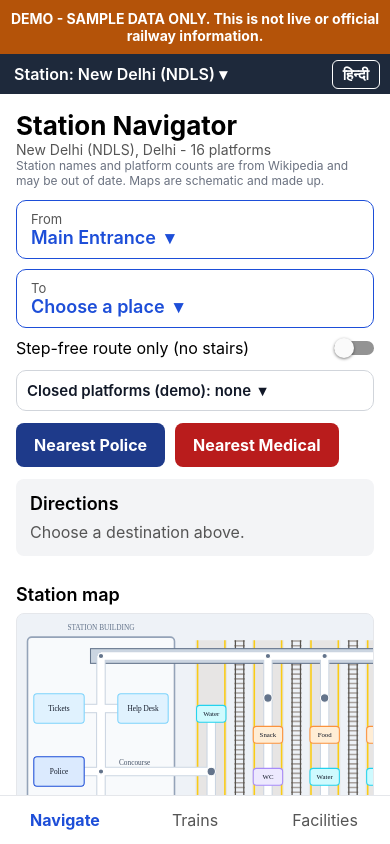
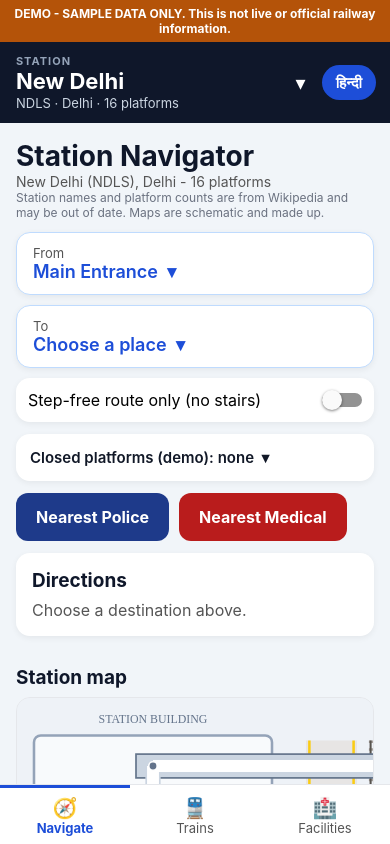
Before and after one commit to Samarth-125/RailwayStationNavigation, a React Native app: screen / in a window 390 px wide. Built offline with nearby package versions, Linux system fonts and the light colour scheme.

Commit message:
Updated UI

```diff
--- a/App.js
+++ b/App.js
@@ -9,9 +9,9 @@ import useTrains from './hooks/useTrains';
 import { getStation } from './data/buildStation';
 
 const TABS = [
-  { key: 'Navigate', label: 'tabNavigate' },
-  { key: 'Trains', label: 'tabTrains' },
-  { key: 'Facilities', label: 'tabFacilities' },
+  { key: 'Navigate', label: 'tabNavigate', icon: '🧭' },
+  { key: 'Trains', label: 'tabTrains', icon: '🚆' },
+  { key: 'Facilities', label: 'tabFacilities', icon: '🏥' },
 ];
 
 export default function App() {
@@ -128,16 +128,17 @@ export default function App() {
       </View>
 
       <View style={styles.tabBar}>
-        {TABS.map(({ key, label }) => {
+        {TABS.map(({ key, label, icon }) => {
           const selected = tab === key;
           return (
             <Pressable
               key={key}
-              style={styles.tab}
+              style={[styles.tab, selected && styles.tabSelected]}
               onPress={() => setTab(key)}
               accessibilityRole="tab"
               accessibilityState={{ selected }}
             >
+              <Text style={styles.tabIcon}>{icon}</Text>
               <Text style={[styles.tabText, selected && styles.tabTextSelected]}>{t(label)}</Text>
             </Pressable>
           );
@@ -150,15 +151,17 @@ export default function App() {
 
 const styles = StyleSheet.create({
   screen: { flex: 1, backgroundColor: '#ffffff' },
-  banner: { backgroundColor: '#b45309', padding: 10 },
-  bannerText: { color: '#ffffff', fontWeight: 'bold', textAlign: 'center' },
-  topRow: { flexDirection: 'row', backgroundColor: '#1e293b', alignItems: 'center' },
+  banner: { backgroundColor: '#b45309', paddingVertical: 6, paddingHorizontal: 12 },
+  bannerText: { color: '#ffffff', fontWeight: 'bold', textAlign: 'center', fontSize: 12 },
+  topRow: { flexDirection: 'row', backgroundColor: '#0f172a', alignItems: 'center' },
   stationBar: { flex: 1 },
-  langButton: { borderWidth: 1, borderColor: '#ffffff', borderRadius: 6, paddingVertical: 4, paddingHorizontal: 10, marginRight: 10 },
+  langButton: { backgroundColor: '#1d4ed8', borderRadius: 20, paddingVertical: 8, paddingHorizontal: 14, marginRight: 14 },
   langText: { color: '#ffffff', fontWeight: 'bold', fontSize: 15 },
-  body: { flex: 1 },
-  tabBar: { flexDirection: 'row', borderTopWidth: 1, borderTopColor: '#e5e7eb' },
-  tab: { flex: 1, alignItems: 'center', paddingVertical: 14 },
-  tabText: { fontSize: 16, color: '#555555' },
+  body: { flex: 1, backgroundColor: '#f1f5f9' },
+  tabBar: { flexDirection: 'row', borderTopWidth: 1, borderTopColor: '#e5e7eb', backgroundColor: '#ffffff' },
+  tab: { flex: 1, alignItems: 'center', paddingVertical: 8, borderTopWidth: 3, borderTopColor: 'transparent' },
+  tabSelected: { borderTopColor: '#1d4ed8' },
+  tabIcon: { fontSize: 20 },
+  tabText: { fontSize: 13, color: '#555555' },
   tabTextSelected: { color: '#1d4ed8', fontWeight: 'bold' },
 });
--- a/components/ClosedPlatforms.js
+++ b/components/ClosedPlatforms.js
@@ -52,7 +52,7 @@ export default function ClosedPlatforms({ station, closedIds, onToggle }) {
 }
 
 const styles = StyleSheet.create({
-  box: { borderWidth: 1, borderColor: '#d1d5db', borderRadius: 10, padding: 10, marginBottom: 12 },
+  box: { backgroundColor: '#ffffff', borderRadius: 14, padding: 14, marginBottom: 12, shadowColor: '#000000', shadowOpacity: 0.06, shadowRadius: 6, shadowOffset: { width: 0, height: 2 }, elevation: 2 },
   header: { fontSize: 15, fontWeight: '600', color: '#111827' },
   hint: { fontSize: 13, color: '#555555', marginTop: 6 },
   chips: { flexDirection: 'row', flexWrap: 'wrap', marginTop: 8 },
--- a/components/PlaceSelector.js
+++ b/components/PlaceSelector.js
@@ -66,12 +66,14 @@ export default memo(PlaceSelector);
 
 const styles = StyleSheet.create({
   field: {
+    backgroundColor: '#ffffff',
     borderWidth: 1,
-    borderColor: '#1d4ed8',
-    borderRadius: 10,
-    paddingVertical: 10,
-    paddingHorizontal: 14,
+    borderColor: '#bfdbfe',
+    borderRadius: 14,
+    paddingVertical: 12,
+    paddingHorizontal: 16,
     marginBottom: 10,
+    shadowColor: '#000000', shadowOpacity: 0.06, shadowRadius: 6, shadowOffset: { width: 0, height: 2 }, elevation: 2,
   },
   fieldTitle: { fontSize: 13, color: '#555555' },
   fieldValue: { fontSize: 18, fontWeight: '600', color: '#1d4ed8' },
--- a/components/RouteMap.js
+++ b/components/RouteMap.js
@@ -20,7 +20,7 @@ const ROOM_COLORS = {
 const START = '#15803d'; // green
 const END = '#b91c1c'; // red
 const ROUTE = '#1d4ed8'; // blue
-const PX_PER_UNIT = 1.05; // how big the map is drawn on screen
+const PX_PER_UNIT = 1.7; // how big the map is drawn on screen
 
 // If a place is a room (has a box), a line should stop at the room's wall,
 // not poke through its middle. This finds that point on the wall.
@@ -236,7 +236,7 @@ const styles = StyleSheet.create({
     backgroundColor: '#eef2f7',
     borderWidth: 1,
     borderColor: '#e5e7eb',
-    borderRadius: 8,
+    borderRadius: 14,
     marginBottom: 8,
     overflow: 'hidden',
   },
--- a/components/StationSelector.js
+++ b/components/StationSelector.js
@@ -31,9 +31,14 @@ function StationSelector({ station, onSelect }) {
         accessibilityRole="button"
         accessibilityLabel={`${t('station')}: ${field(station, 'name', lang)}. ${t('tapChangeStation')}`}
       >
-        <Text style={styles.barText} numberOfLines={1}>
-          {t('station')}: {field(station, 'name', lang)} ({station.id})  ▾
-        </Text>
+        <View style={styles.barLeft}>
+          <Text style={styles.barLabel}>{t('station').toUpperCase()}</Text>
+          <Text style={styles.barName} numberOfLines={1}>{field(station, 'name', lang)}</Text>
+          <Text style={styles.barInfo} numberOfLines={1}>
+            {station.id} · {field(station, 'city', lang)} · {t('platformsCount', { n: station.platforms })}
+          </Text>
+        </View>
+        <Text style={styles.barArrow}>▾</Text>
       </Pressable>
 
       <Modal visible={open} animationType="slide" onRequestClose={() => setOpen(false)}>
@@ -85,8 +90,12 @@ function StationSelector({ station, onSelect }) {
 export default memo(StationSelector);
 
 const styles = StyleSheet.create({
-  bar: { backgroundColor: '#1e293b', paddingVertical: 10, paddingHorizontal: 14 },
-  barText: { color: '#ffffff', fontSize: 16, fontWeight: '600' },
+  bar: { flexDirection: 'row', alignItems: 'center', paddingVertical: 12, paddingHorizontal: 16 },
+  barLeft: { flex: 1 },
+  barLabel: { color: '#94a3b8', fontSize: 11, fontWeight: 'bold', letterSpacing: 1 },
+  barName: { color: '#ffffff', fontSize: 22, fontWeight: 'bold' },
+  barInfo: { color: '#cbd5e1', fontSize: 13, marginTop: 1 },
+  barArrow: { color: '#ffffff', fontSize: 20, marginLeft: 8 },
   modal: { flex: 1, backgroundColor: '#ffffff' },
   header: {
     flexDirection: 'row',
--- a/screens/FacilitiesScreen.js
+++ b/screens/FacilitiesScreen.js
@@ -77,13 +77,13 @@ const styles = StyleSheet.create({
     backgroundColor: '#fef2f2',
     borderWidth: 1,
     borderColor: '#b91c1c',
-    borderRadius: 8,
-    padding: 14,
-    marginBottom: 12,
+    borderRadius: 14,
+    padding: 16,
+    marginBottom: 14,
   },
   helplineTitle: { fontSize: 18, fontWeight: 'bold', color: '#b91c1c' },
   helplineText: { fontSize: 15, marginTop: 2 },
-  card: { backgroundColor: '#f3f4f6', borderRadius: 8, padding: 14, marginBottom: 10 },
+  card: { backgroundColor: '#ffffff', borderRadius: 14, padding: 16, marginBottom: 12, shadowColor: '#000000', shadowOpacity: 0.06, shadowRadius: 6, shadowOffset: { width: 0, height: 2 }, elevation: 2 },
   cardEmergency: { borderLeftWidth: 5, borderLeftColor: '#b91c1c' },
   cardDisabled: { opacity: 0.5 },
   label: { fontSize: 18, fontWeight: '600' },
--- a/screens/NavigateScreen.js
+++ b/screens/NavigateScreen.js
@@ -176,24 +176,28 @@ export default function NavigateScreen({
 
 const styles = StyleSheet.create({
   content: { padding: 16 },
-  title: { fontSize: 26, fontWeight: 'bold' },
+  title: { fontSize: 28, fontWeight: 'bold', color: '#0f172a' },
   subtitle: { fontSize: 14, color: '#555555' },
   sourceNote: { fontSize: 12, color: '#6b7280', marginBottom: 12 },
-  heading: { fontSize: 18, fontWeight: '600', marginBottom: 8 },
+  heading: { fontSize: 19, fontWeight: 'bold', marginBottom: 8, color: '#0f172a' },
   mapHeading: { marginTop: 16 },
   switchRow: {
+    backgroundColor: '#ffffff',
+    borderRadius: 14,
+    padding: 12,
+    shadowColor: '#000000', shadowOpacity: 0.06, shadowRadius: 6, shadowOffset: { width: 0, height: 2 }, elevation: 2,
     flexDirection: 'row',
     alignItems: 'center',
     justifyContent: 'space-between',
     marginBottom: 12,
   },
   switchLabel: { fontSize: 16, flex: 1, marginRight: 12 },
-  result: { backgroundColor: '#f3f4f6', borderRadius: 8, padding: 14, marginBottom: 12 },
+  result: { backgroundColor: '#ffffff', borderRadius: 14, padding: 16, marginBottom: 14, shadowColor: '#000000', shadowOpacity: 0.06, shadowRadius: 6, shadowOffset: { width: 0, height: 2 }, elevation: 2 },
   hint: { fontSize: 16, color: '#555555' },
   total: { fontSize: 16, fontWeight: '600', marginBottom: 8 },
-  step: { fontSize: 18, marginBottom: 6 },
+  step: { fontSize: 18, marginBottom: 8, lineHeight: 25 },
   line: { fontSize: 16, marginBottom: 4 },
-  tracking: { backgroundColor: '#ecfdf5', borderWidth: 1, borderColor: '#15803d', borderRadius: 8, padding: 12, marginBottom: 12 },
+  tracking: { backgroundColor: '#ecfdf5', borderWidth: 1, borderColor: '#15803d', borderRadius: 14, padding: 14, marginBottom: 14 },
   trackingTitle: { fontSize: 16, fontWeight: 'bold', color: '#15803d' },
   trackingText: { fontSize: 15, marginTop: 4 },
   changed: { fontSize: 15, fontWeight: 'bold', color: '#ffffff', backgroundColor: '#7c3aed', padding: 6, borderRadius: 4, marginTop: 6 },
@@ -203,9 +207,9 @@ const styles = StyleSheet.create({
   buttonRow: { flexDirection: 'row', marginBottom: 12 },
   button: {
     backgroundColor: '#1d4ed8',
-    borderRadius: 8,
-    paddingVertical: 12,
-    paddingHorizontal: 18,
+    borderRadius: 12,
+    paddingVertical: 14,
+    paddingHorizontal: 20,
     marginRight: 10,
   },
   police: { backgroundColor: '#1e3a8a' },
--- a/screens/TrainsScreen.js
+++ b/screens/TrainsScreen.js
@@ -98,7 +98,7 @@ const styles = StyleSheet.create({
   headerRow: { flexDirection: 'row', justifyContent: 'space-between', alignItems: 'center' },
   title: { fontSize: 22, fontWeight: 'bold' },
   refresh: { color: '#1d4ed8', fontSize: 16, fontWeight: '600', padding: 8 },
-  demo: { backgroundColor: '#fffbeb', borderWidth: 1, borderColor: '#f59e0b', borderRadius: 8, padding: 12, marginBottom: 12 },
+  demo: { backgroundColor: '#fffbeb', borderWidth: 1, borderColor: '#f59e0b', borderRadius: 14, padding: 14, marginBottom: 14 },
   demoTitle: { fontSize: 16, fontWeight: 'bold' },
   demoNote: { fontSize: 14, color: '#555555', marginBottom: 8 },
   demoButtons: { flexDirection: 'row' },
@@ -109,7 +109,7 @@ const styles = StyleSheet.create({
   demoButtonLightText: { color: '#b45309', fontWeight: 'bold' },
   loader: { marginTop: 24 },
   error: { color: '#b91c1c', fontSize: 16 },
-  card: { backgroundColor: '#f3f4f6', borderRadius: 8, padding: 14, marginBottom: 12 },
+  card: { backgroundColor: '#ffffff', borderRadius: 14, padding: 16, marginBottom: 14, shadowColor: '#000000', shadowOpacity: 0.06, shadowRadius: 6, shadowOffset: { width: 0, height: 2 }, elevation: 2 },
   cardFinished: { opacity: 0.5 },
   trainName: { fontSize: 18, fontWeight: '600' },
   route: { fontSize: 14, color: '#555555', marginBottom: 6 },
@@ -118,7 +118,7 @@ const styles = StyleSheet.create({
   platform: { fontSize: 20, fontWeight: 'bold', color: '#1d4ed8' },
   line: { fontSize: 16, marginTop: 2 },
   late: { color: '#b45309', fontWeight: '600' },
-  button: { backgroundColor: '#1d4ed8', borderRadius: 8, paddingVertical: 10, alignItems: 'center', marginTop: 8 },
+  button: { backgroundColor: '#1d4ed8', borderRadius: 12, paddingVertical: 13, alignItems: 'center', marginTop: 8 },
   buttonOn: { backgroundColor: '#15803d' },
   buttonText: { color: '#ffffff', fontSize: 16, fontWeight: 'bold' },
 });
```
